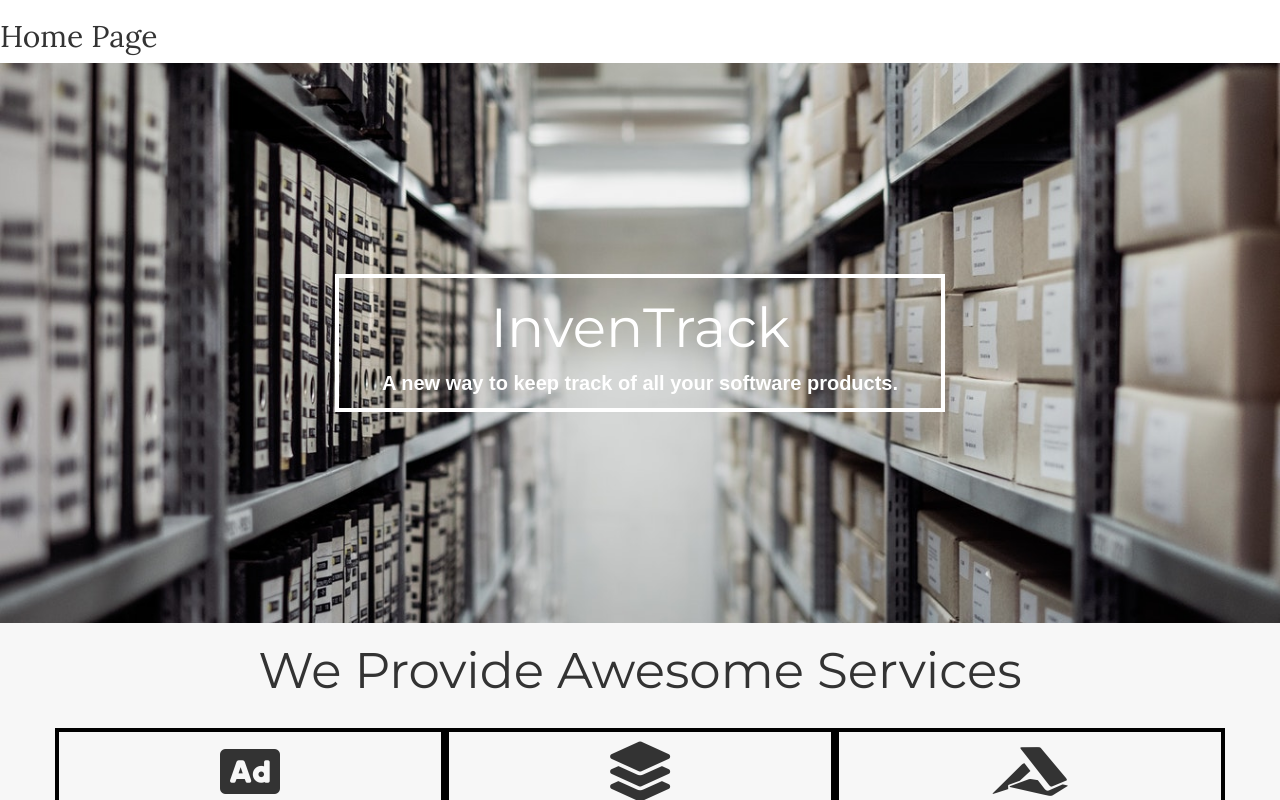
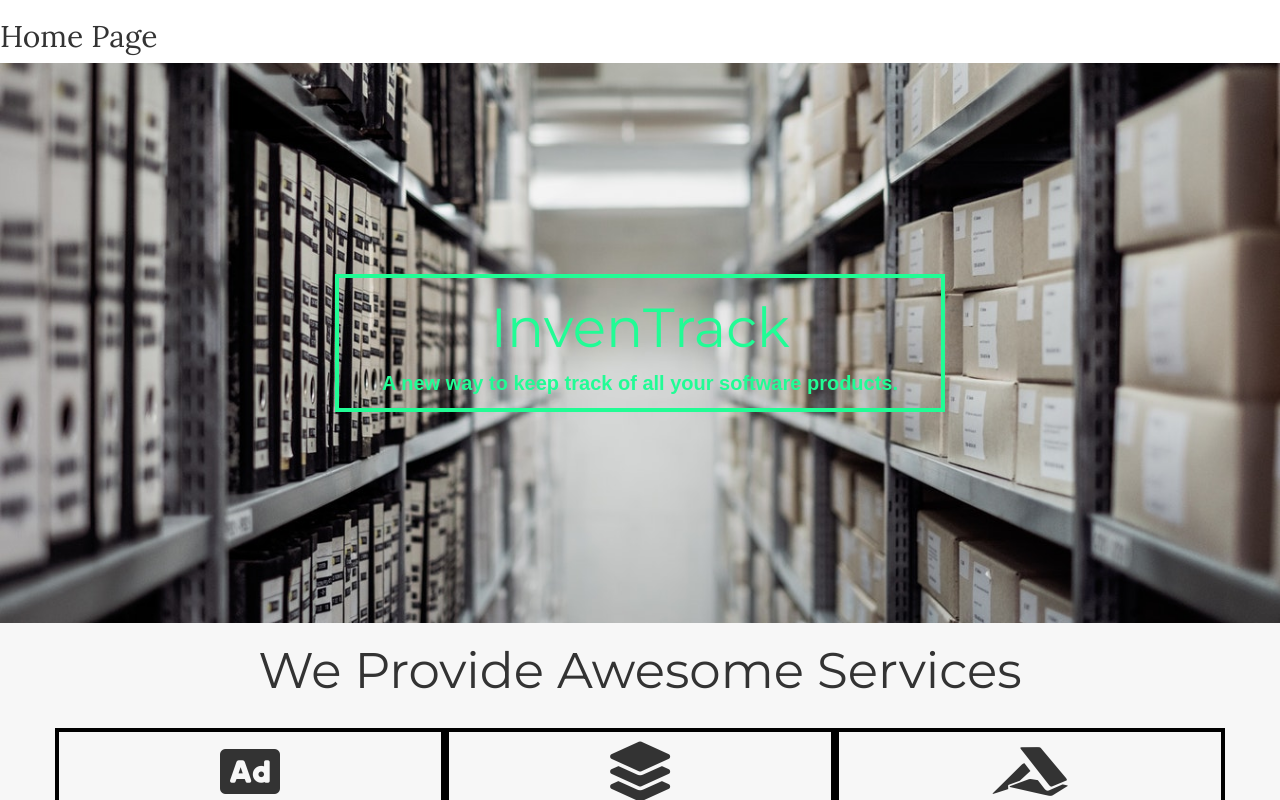
Before and after one commit to haeke/serial-inventory, a React (Create React App) app in the folder client/: page / in a window 1280 px wide. Shown: the top 800 px of the page. Built offline with nearby package versions, Linux system fonts and the light colour scheme; a web font is replaced by a local one.

Commit message:
changed the Iventory Landing color

```diff
--- a/client/src/components/InventoryLanding/InventoryLanding.css
+++ b/client/src/components/InventoryLanding/InventoryLanding.css
@@ -10,18 +10,18 @@
 }
 
 .landingHeaderWrapper {
-  border: 4px solid white;
+  border: 4px solid var(--brandColor);
 }
 
 .landingHeader {
   text-align: center;
-  color: white;
+  color: var(--brandColor);
   font-size: 55px;
 }
 
 .landingParagraph {
   text-align: center;
-  color: white;
+  color: var(--brandColor);
   font-size: 20px;
   font-weight: 900;
 }
```
